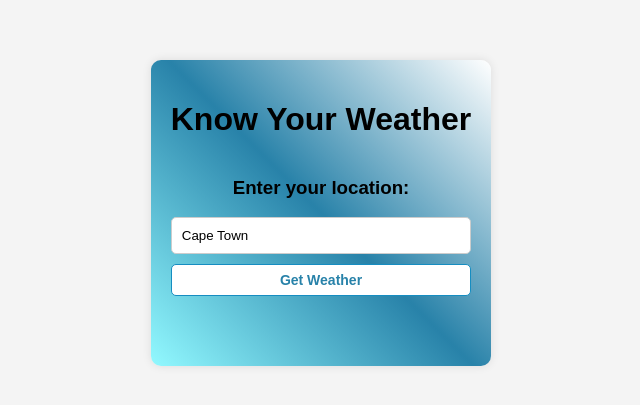
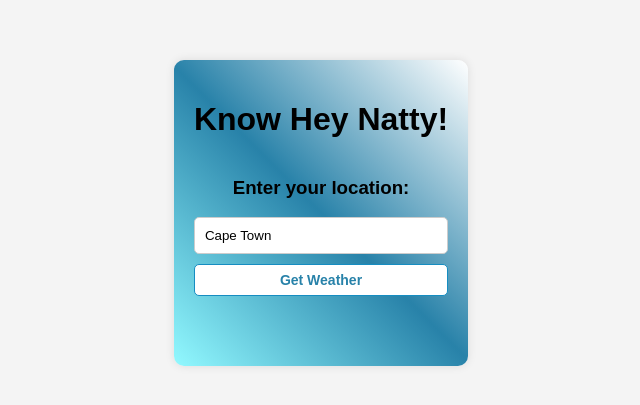
Before and after one commit to natalienyabanhi/weather-app, a plain HTML site: page index.html in a window 1280 px wide. Shown: the part 187-592 px from the top of the page, without its empty margins (319-959 px from the left). Drawn offline with Linux system fonts and the light colour scheme.

Commit message:
added new information for the app

```diff
--- a/index.html
+++ b/index.html
@@ -9,7 +9,7 @@
   </head>
   <body>
     <div class="container">
-      <h1>Know Your Weather</h1>
+      <h1>Know Hey Natty!</h1>
       <form id="location-form">
         <h3>Enter your location:</h3>
         <input
```
